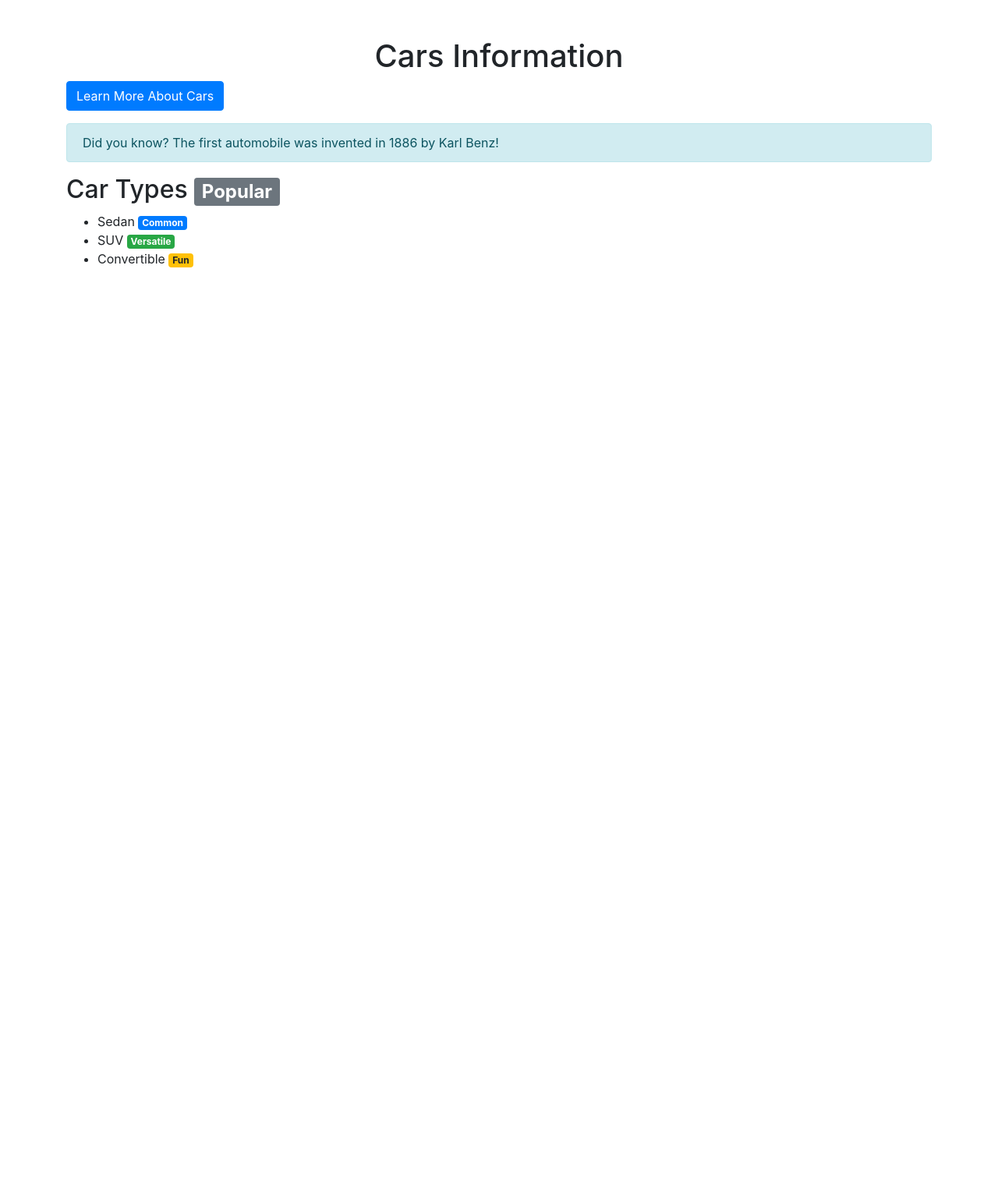
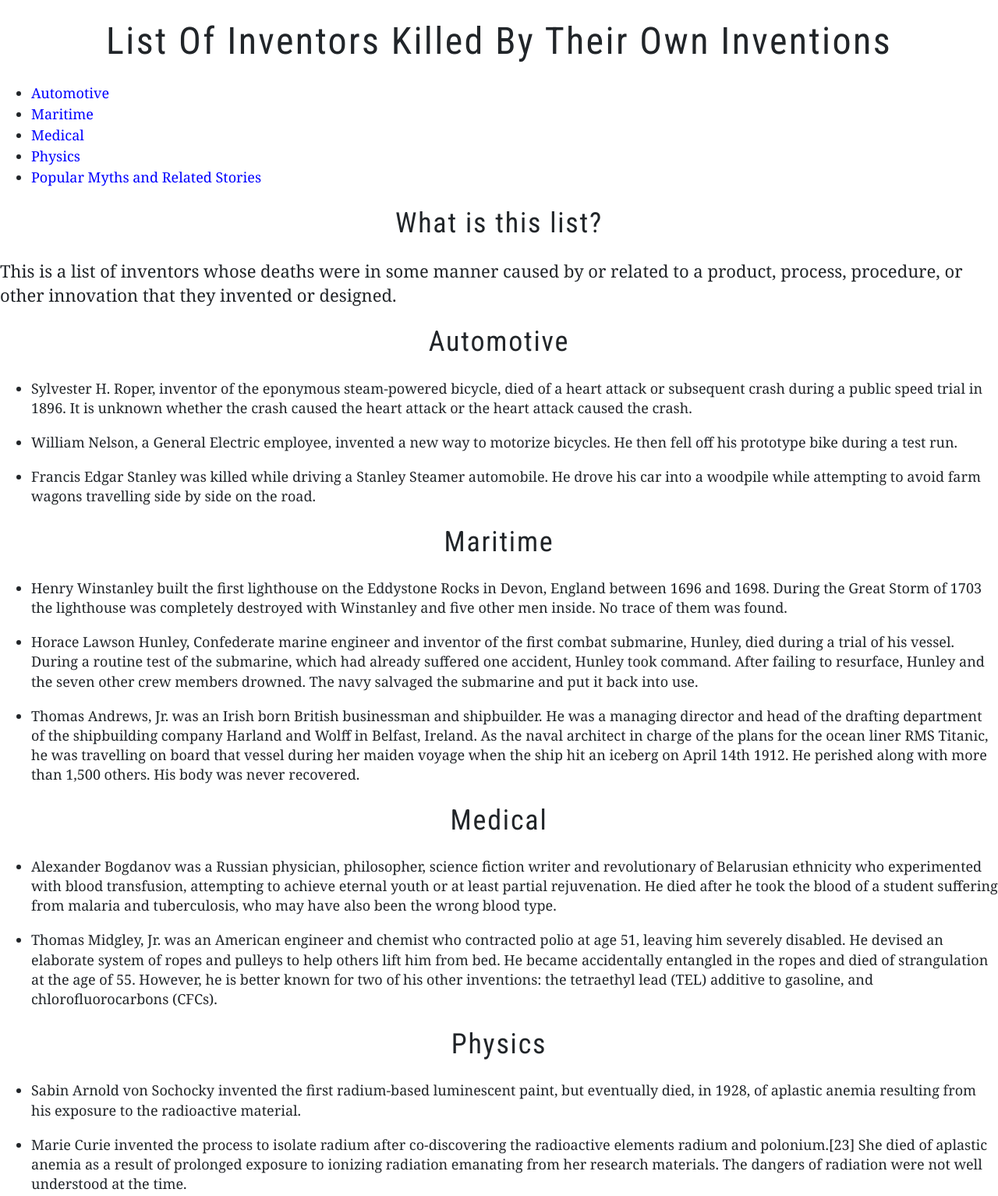
Before and after one commit to TheGreatSkyline/TheGreatSkyline.github.io, a plain HTML site: page index.html in a window 1280 px wide. Shown: the top 1534 px of the page at 78% size. Before the commit the page ends 800 px from the top, so only its background shows below. Drawn offline with nearby package versions, Linux system fonts and the light colour scheme.

Commit message:
unzip zip files deleted old file

```diff
--- a/index.html
+++ b/index.html
@@ -1,58 +1,192 @@
 <!DOCTYPE html>
 <html lang="en">
-    <!-- Defines the document type and the language of the document -->
+
 <head>
-    <meta charset="UTF-8">
-    <!-- Specifies the character encoding for the HTML document -->
-    <meta name="viewport" content="width=device-width, initial-scale=1.0">
-    <!-- Ensures proper rendering and touch zooming on mobile devices -->
-    <link rel="stylesheet" href="main.css">
-    <!-- Links to an external CSS file for additional styles -->
-    <title>
-        Cars Information
-    </title>
-    <!-- Sets the title of the web page -->
-    <!-- Bootstrap CSS -->
-    <link href="https://stackpath.bootstrapcdn.com/bootstrap/4.5.2/css/bootstrap.min.css" rel="stylesheet">
-    <!-- Links to the Bootstrap CSS for styling -->
+	<meta charset="UTF-8">
+	<meta name="viewport" content="width=device-width, initial-scale=1, shrink-to-fit=no">
+	<meta http-equiv="X-UA-Compatible" content="ie=edge">
+	<title>Assignment 08 | CIS2B</title>
+	<link rel="stylesheet" href="https://maxcdn.bootstrapcdn.com/bootstrap/4.0.0/css/bootstrap.min.css"
+		integrity="sha384-Gn5384xqQ1aoWXA+058RXPxPg6fy4IWvTNh0E263XmFcJlSAwiGgFAW/dAiS6JXm" crossorigin="anonymous">
+	<link rel="stylesheet" href="main.css">
 </head>
+
 <body>
-    <div class="container mt-5">
-        <!-- Creates a Bootstrap container with a top margin -->
-        <h1 class="text-center">Cars Information</h1>
-        <!-- A centered heading with the title of the page -->
+	<div id="header-container">
+		<div>
+			<header>
+				<h1>List Of Inventors Killed By Their Own Inventions</h1>
+			</header>
+		</div>
+	</div>
+	<div id="main-container">
+		<div>
+			<nav>
+				<ul>
+					<li><a href="#automotive">Automotive</a></li>
+					<li><a href="#maritime">Maritime</a></li>
+					<li><a href="#medical">Medical</a></li>
+					<li><a href="#physics">Physics</a></li>
+					<li><a href="#myths">Popular Myths and Related Stories</a></li>
+				</ul>
+			</nav>
+			<main>
+				<section id="intro">
+					<h2>What is this list?</h2>
+					<p>This is a list of inventors whose deaths were in some manner caused by or related to a product,
+						process, procedure, or other innovation that they invented or designed.</p>
+				</section>
+				<section id="automotive">
+					<h2>Automotive</h2>
+					<ul>
+						<li>
+							<p>Sylvester H. Roper, inventor of the eponymous steam-powered bicycle, died of a heart
+								attack
+								or subsequent crash during a public speed trial in 1896. It is unknown whether the crash
+								caused the heart attack or the heart attack caused the crash.</p>
+						</li>
+						<li>
+							<p>William Nelson, a General Electric employee, invented a new way to motorize bicycles. He
+								then
+								fell off his prototype bike during a test run.</p>
+						</li>
+						<li>
+							<p>Francis Edgar Stanley was killed while driving a Stanley Steamer automobile. He drove his
+								car
+								into a woodpile while attempting to avoid farm wagons travelling side by side on the
+								road.
+							</p>
+						</li>
+					</ul>
+				</section>
+				<section id="maritime">
+					<h2>Maritime</h2>
+					<ul>
+						<li>
+							<p>Henry Winstanley built the first lighthouse on the Eddystone Rocks in Devon, England
+								between
+								1696 and 1698. During the Great Storm of 1703 the lighthouse was completely destroyed
+								with
+								Winstanley and five other men inside. No trace of them was found.</p>
+						</li>
+						<li>
+							<p>Horace Lawson Hunley, Confederate marine engineer and inventor of the first combat
+								submarine,
+								Hunley, died during a trial of his vessel. During a routine test of the submarine, which
+								had
+								already suffered one accident, Hunley took command. After failing to resurface, Hunley
+								and
+								the seven other crew members drowned. The navy salvaged the submarine and put it back
+								into
+								use.</p>
+						</li>
+						<li>
+							<p>Thomas Andrews, Jr. was an Irish born British businessman and shipbuilder. He was a
+								managing
+								director and head of the drafting department of the shipbuilding company Harland and
+								Wolff
+								in Belfast, Ireland. As the naval architect in charge of the plans for the ocean liner
+								RMS
+								Titanic, he was travelling on board that vessel during her maiden voyage when the ship
+								hit
+								an iceberg on April 14th 1912. He perished along with more than 1,500 others. His body
+								was
+								never recovered.</p>
+						</li>
+					</ul>
+				</section>
+				<section id="medical">
+					<h2>Medical</h2>
+					<ul>
+						<li>
+							<p>Alexander Bogdanov was a Russian physician, philosopher, science fiction writer and
+								revolutionary of Belarusian ethnicity who experimented with blood transfusion,
+								attempting to
+								achieve eternal youth or at least partial rejuvenation. He died after he took the blood
+								of a
+								student suffering from malaria and tuberculosis, who may have also been the wrong blood
+								type.</p>
+						</li>
+						<li>
+							<p>Thomas Midgley, Jr. was an American engineer and chemist who contracted polio at age 51,
+								leaving him severely disabled. He devised an elaborate system of ropes and pulleys to
+								help
+								others lift him from bed. He became accidentally entangled in the ropes and died of
+								strangulation at the age of 55. However, he is better known for two of his other
+								inventions:
+								the tetraethyl lead (TEL) additive to gasoline, and chlorofluorocarbons (CFCs).</p>
+						</li>
+					</ul>
+				</section>
+				<section id="physics">
+					<h2>Physics</h2>
+					<ul>
+						<li>
+							<p>Sabin Arnold von Sochocky invented the first radium-based luminescent paint, but
+								eventually
+								died, in 1928, of aplastic anemia resulting from his exposure to the radioactive
+								material.
+							</p>
+						</li>
+						<li>
+							<p>Marie Curie invented the process to isolate radium after co-discovering the radioactive
+								elements radium and polonium.[23] She died of aplastic anemia as a result of prolonged
+								exposure to ionizing radiation emanating from her research materials. The dangers of
+								radiation were not well understood at the time.</p>
+						</li>
+					</ul>
+				</section>
+				<section id="myths">
+					<h2>Myths</h2>
+					<ul>
+						<li>
+							<p>Perillos of Athens, according to legend, was the first to be roasted in the brazen bull
+								he
+								made for Phalaris of Sicily for executing criminals.</p>
+						</li>
+						<li>
+							<p>Wan Hu, a possibly-apocryphal 16th-century Chinese official, is said to have attempted to
+								launch himself into outer space in a chair to which 47 rockets were attached. The
+								rockets
+								exploded, and it is said that neither he nor the chair were ever seen again.</p>
+						</li>
+						<li>
+							<p>Jimi Heselden, a British entrepreneur who died in 2010 from injuries apparently sustained
+								falling from a cliff while riding his own product, the Segway personal transport system.
+							</p>
+						</li>
+					</ul>
+				</section>
+			</main>
+			<aside>
+				<h2>Additional Notes</h2>
+				<p>Some other interesting and similar links around the web:</p>
+				<ul>
+					<li><a href="https://en.wikipedia.org/wiki/Darwin_Awards">Darwin Arwards</a></li>
+					<li><a href="https://en.wikipedia.org/wiki/List_of_entertainers_who_died_during_a_performance">List
+							of
+							entertainers who died during a performance</a></li>
+					<li><a href="https://en.wikipedia.org/wiki/List_of_unusual_deaths">List of unusual deaths</a></li>
+				</ul>
+			</aside>
+		</div>
+	</div>
+	<div id="footer-container">
+		<div>
+			<footer>
+				&copy; Copyright 2019
+			</footer>
+		</div>
+	</div>
+	<script src="https://code.jquery.com/jquery-3.2.1.slim.min.js"
+		integrity="sha384-KJ3o2DKtIkvYIK3UENzmM7KCkRr/rE9/Qpg6aAZGJwFDMVNA/GpGFF93hXpG5KkN"
+		crossorigin="anonymous"></script>
+	<script src="https://cdnjs.cloudflare.com/ajax/libs/popper.js/1.12.9/umd/popper.min.js"
+		integrity="sha384-ApNbgh9B+Y1QKtv3Rn7W3mgPxhU9K/ScQsAP7hUibX39j7fakFPskvXusvfa0b4Q"
+		crossorigin="anonymous"></script>
+	<script src="https://maxcdn.bootstrapcdn.com/bootstrap/4.0.0/js/bootstrap.min.js"
+		integrity="sha384-JZR6Spejh4U02d8jOt6vLEHfe/JQGiRRSQQxSfFWpi1MquVdAyjUar5+76PVCmYl"
+		crossorigin="anonymous"></script>
+</body>
 
-        <!-- Bootstrap Button -->
-        <button id="learnMoreBtn" class="btn btn-primary mb-3">Learn More About Cars</button>
-        <!-- A Bootstrap button with an ID for JavaScript, primary style, and bottom margin -->
-
-        <!-- Bootstrap Alert -->
-        <div class="alert alert-info" role="alert">
-            <!-- A Bootstrap alert with informational styling -->
-            Did you know? The first automobile was invented in 1886 by Karl Benz!
-        </div>
-
-        <!-- Bootstrap Badge -->
-        <h2>Car Types <span class="badge badge-secondary">Popular</span></h2>
-        <!-- Heading with a secondary styled badge indicating popularity -->
-        <ul>
-            <li>Sedan <span class="badge badge-primary">Common</span></li>
-            <!-- List item with a primary styled badge indicating commonality -->
-            <li>SUV <span class="badge badge-success">Versatile</span></li>
-            <!-- List item with a success styled badge indicating versatility -->
-            <li>Convertible <span class="badge badge-warning">Fun</span></li>
-            <!-- List item with a warning styled badge indicating fun -->
-        </ul>
-    </div>
-
-    <!-- Bootstrap JS and dependencies -->
-    <script src="https://code.jquery.com/jquery-3.5.1.slim.min.js"></script>
-    <!-- Links to the jQuery library required by Bootstrap -->
-    <script src="https://cdn.jsdelivr.net/npm/@popperjs/core@2.9.2/dist/umd/popper.min.js"></script>
-    <!-- Links to Popper.js library required by Bootstrap for tooltips and popovers -->
-    <script src="https://stackpath.bootstrapcdn.com/bootstrap/4.5.2/js/bootstrap.min.js"></script>
-    <!-- Links to Bootstrap JS for Bootstrap's JavaScript components -->
-    <script src="script.js"></script>
-    <!-- Link to the external JavaScript file -->
-</body>
 </html>
--- a/main.css
+++ b/main.css
@@ -1,14 +1,71 @@
+@import url('https://fonts.googleapis.com/css?family=Noto+Serif:400,400i,700|Roboto+Condensed:400,700|Roboto+Mono&display=swap');
 /*
-*
+	font-family: 'Roboto Condensed', sans-serif;
+	font-family: 'Roboto Mono', monospace;
+	font-family: 'Noto Serif', serif;
 */
-/*This is modifying the btn-primary colors but you could create your own .btn-something class as well*/
-.btn btn-primary mb-3 {
-    color: #fff;
-    background-color: #0495c9;
-    border-color: #357ebd; /*set the color you want here*/
+
+a:link, a:visited {
+	color: blue;
 }
-.btn btn-primary mb-3:hover, .btn btn-primary mb-3:focus, .btn btn-primary mb-3:active, .btn btn-primary mb-3.active, .open>.dropdown-toggle.btn btn-primary mb-3 {
-    color: #fff;
-    background-color: #00b3db;
-    border-color: #285e8e; /*set the color you want here*/
+
+a:focus, a:hover {
+	background-color: #ddddff;
+	border-radius: 5px;
+	text-decoration: underline;
+	transition-duration: 0.2s;
+	transition-property: background;
 }
+
+body {
+	font-family: 'Noto Serif', serif;
+	font-size: 18px;
+}
+
+h1, h2 {
+	font-family: 'Roboto Condensed', sans-serif;
+	letter-spacing: .05em;
+	margin: 1.5rem auto;
+	text-align: center;
+}
+
+h1 {
+	font-size: 3rem;
+}
+
+h2 {
+	font-size: 2.25rem;
+}
+
+header {
+	text-align: center;
+}
+
+main {
+
+}
+
+p {
+	line-height: 140%;
+	margin-bottom: 1em;
+}
+
+#intro {
+	font-size: 22px;
+}
+
+#automotive, #maritime, #medical, #physics, #myths {
+
+}
+
+#footer-container {
+
+}
+
+#header-container {
+
+}
+
+#main-container {
+
+}
--- a/script.js
+++ /dev/null
@@ -1,5 +0,0 @@
-function myScript() {
-    alert("Hey there! You clicked the button!");
-}
-
-document.getElementById("learnMoreBtn").onclick = myScript;
```
Also changed, not shown: 3-column-layout-with-header-and-footer.png (added).
